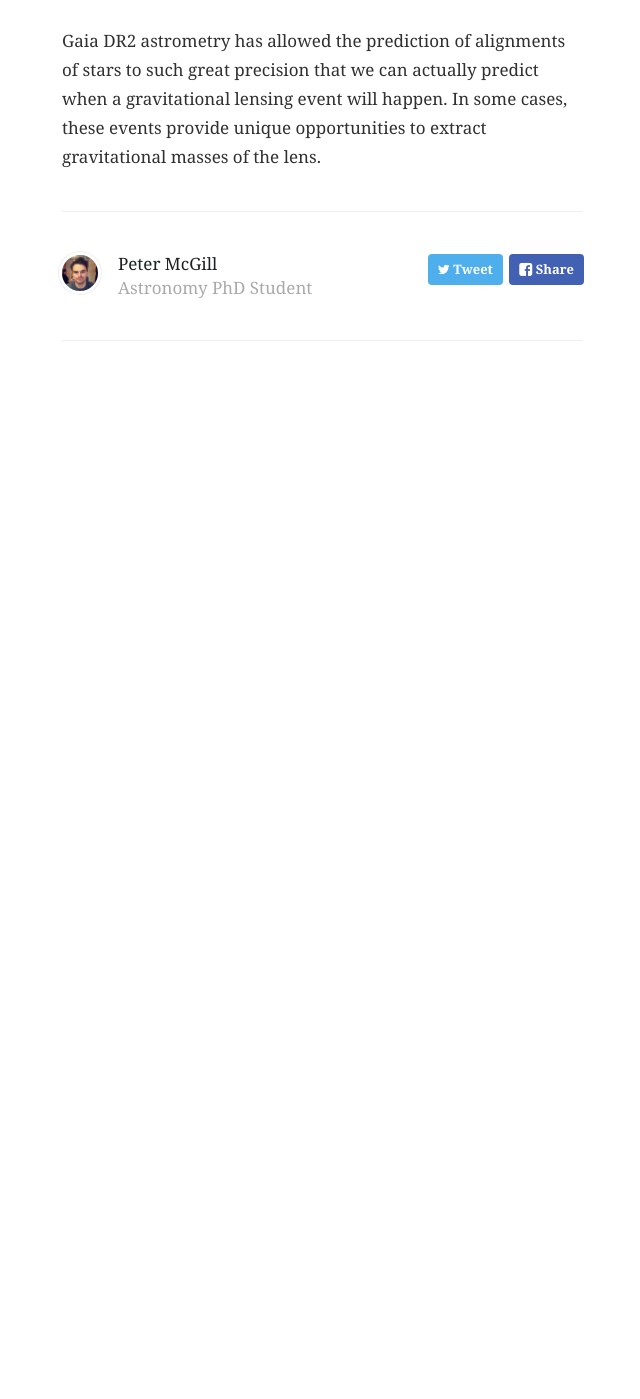
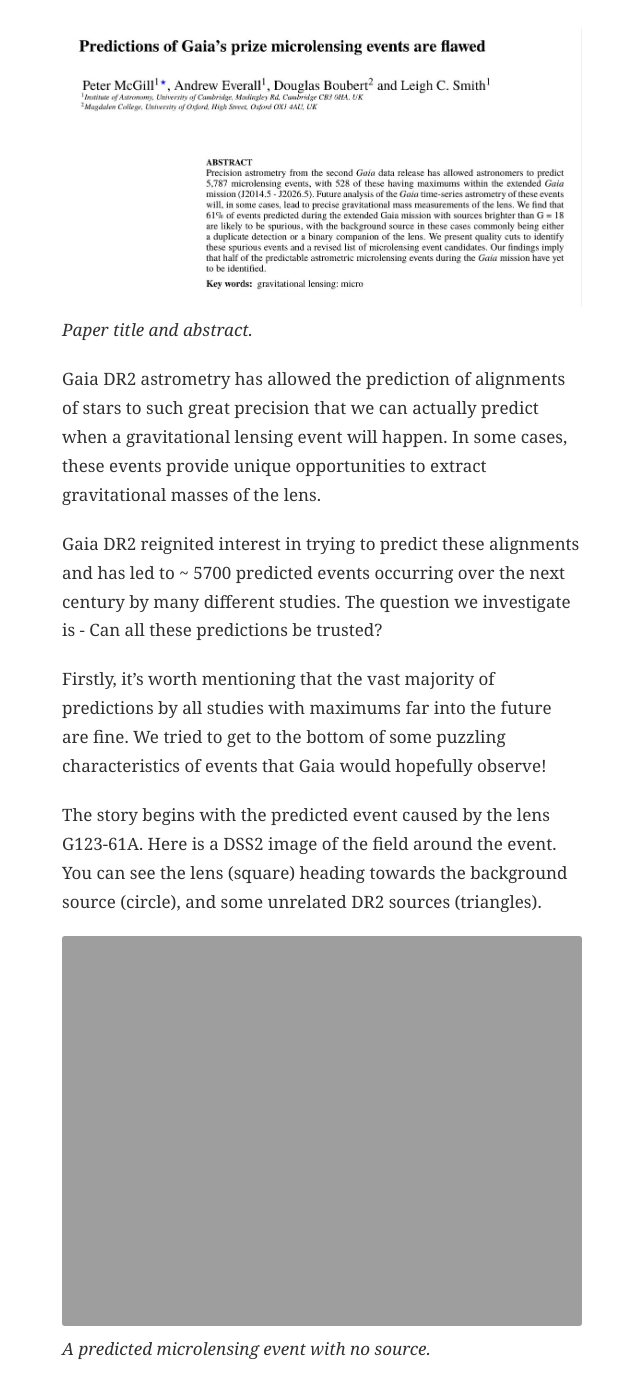
Before and after one commit to astrophpeter/astrophpeter.github.io, a Jekyll site: the page built from _posts/2021-01-28-is-that-really-a-microlensing-event.md, in a window 1280 px wide and 1400 px high, scrolled down 326 px. Shown: the whole window, without its empty margins (318-958 px from the left). Built offline with Jekyll 4.4.1, drawn with Linux system fonts in a browser that asks for light colours; nearby versions of some CDN libraries; before the commit the page ends 900 px from its top, so only the background shows below that.

Commit message:
Update 2021-01-28-is-that-really-a-microlensing-event.md

```diff
--- a/_posts/2021-01-28-is-that-really-a-microlensing-event.md
+++ b/_posts/2021-01-28-is-that-really-a-microlensing-event.md
@@ -5,4 +5,17 @@ description: Break down of my recent paper
 draft: true
 ---
 
+![](http://astrophpeter.github.io/assets/images/flawed_abstract.jpeg)
+*Paper title and abstract.*
+
 Gaia DR2 astrometry has allowed the prediction of alignments of stars to such great precision that we can actually predict when a gravitational lensing event will happen. In some cases, these events provide unique opportunities to extract gravitational masses of the lens.
+
+Gaia DR2 reignited interest in trying to predict these alignments and has led to ~ 5700 predicted events occurring over the next century by many different studies.
+The question we investigate is - Can all these predictions be trusted?
+
+Firstly,  it's worth mentioning that the vast majority of predictions by all studies with maximums far into the future are fine. We tried to get to the bottom of some puzzling characteristics of events that Gaia would hopefully observe!
+
+The story begins with the predicted event caused by the lens G123-61A. Here is a DSS2 image of the field around the event. You can see the lens (square) heading towards the background source (circle), and some unrelated DR2 sources (triangles).
+
+![](http://astrophpeter.github.io/assets/images/flawed_no_source.jpeg)
+*A predicted microlensing event with no source.*
```
